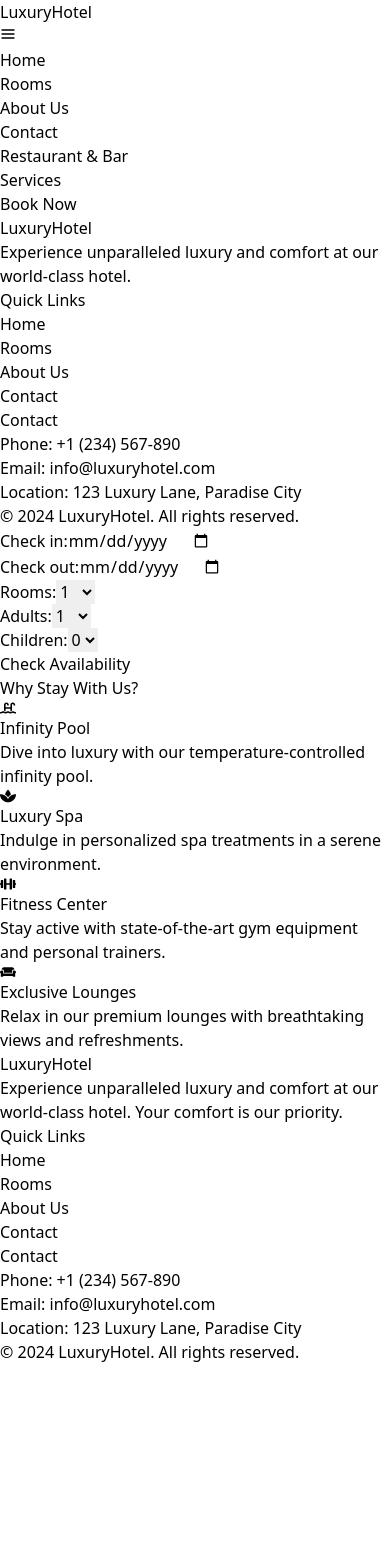
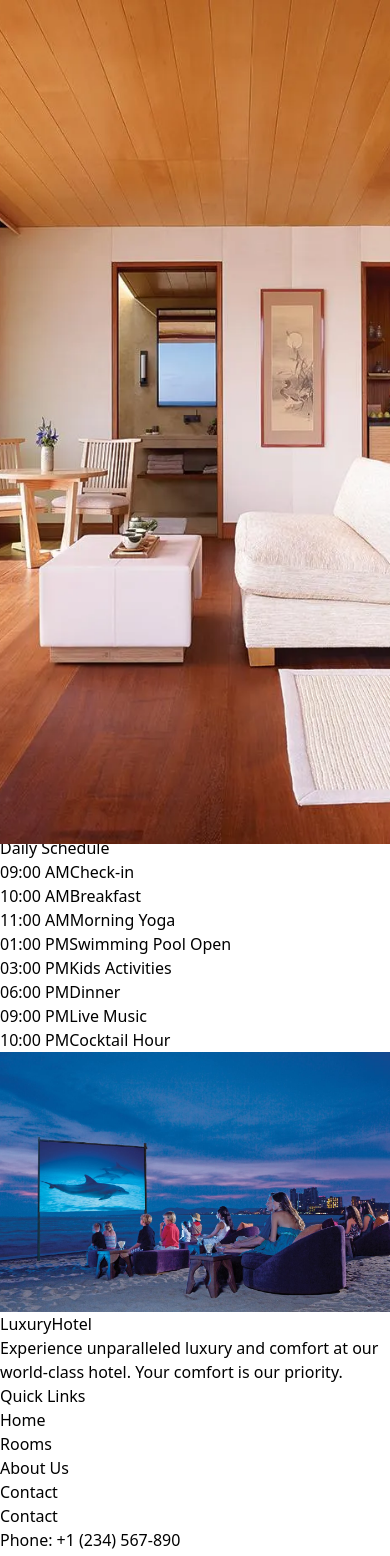
Before and after one commit to Ruhanpaco/luxury-hotel-website, a Next.js app: page / in a window 390 px wide. Shown: the top 1556 px of the page. Before the commit the page ends 1364 px from the top, so only its background shows below. Built offline with nearby package versions, Linux system fonts and the light colour scheme.

Commit message:
Fix overlapping components, improve responsive design, and reuse footer component

```diff
--- a/src/app/components/Hero.tsx
+++ b/src/app/components/Hero.tsx
@@ -1,65 +1,52 @@
 "use client";
 
-import Link from "next/link";
+import { motion } from "framer-motion";
+import Image from "next/image";
+import Link from "next/link"; // Import the Link component
 
-const Footer = () => {
+const Hero = () => {
   return (
-    <footer className="bg-[#a77b50] text-white">
-      <div className="container mx-auto py-10 px-6 md:px-12">
-        <div className="grid grid-cols-1 md:grid-cols-3 gap-8">
-          {/* About Section */}
-          <div>
-            <h3 className="text-xl font-bold mb-4">LuxuryHotel</h3>
-            <p className="text-sm">
-              Experience unparalleled luxury and comfort at our world-class hotel.
-            </p>
-          </div>
+    <motion.section
+      className="relative w-full h-[500px] flex items-center justify-center overflow-hidden"
+      initial={{ opacity: 0 }}
+      animate={{ opacity: 1 }}
+      transition={{ duration: 1.5, ease: "easeInOut" }}
+      style={{ marginTop: "0px" }} // Ensures it directly touches the navbar
+    >
+      {/* Background Image */}
+      <Image
+        src="/assets/images/luxury-hotel.jpg" // Replace with your image path
+        alt="Luxury Hotel"
+        layout="fill"
+        objectFit="cover"
+        quality={100}
+        priority
+      />
 
-          {/* Quick Links */}
-          <div>
-            <h3 className="text-xl font-bold mb-4">Quick Links</h3>
-            <ul className="space-y-2">
-              <li>
-                <Link href="/">
-                  <a className="text-sm hover:underline">Home</a>
-                </Link>
-              </li>
-              <li>
-                <Link href="/rooms">
-                  <a className="text-sm hover:underline">Rooms</a>
-                </Link>
-              </li>
-              <li>
-                <Link href="/about">
-                  <a className="text-sm hover:underline">About Us</a>
-                </Link>
-              </li>
-              <li>
-                <Link href="/contact">
-                  <a className="text-sm hover:underline">Contact</a>
-                </Link>
-              </li>
-            </ul>
-          </div>
+      {/* Overlay */}
+      <div className="absolute inset-0 bg-black bg-opacity-50"></div>
 
-          {/* Contact Information */}
-          <div>
-            <h3 className="text-xl font-bold mb-4">Contact</h3>
-            <ul className="space-y-2">
-              <li className="text-sm">Phone: +1 (234) 567-890</li>
-              <li className="text-sm">Email: info@luxuryhotel.com</li>
-              <li className="text-sm">Location: 123 Luxury Lane, Paradise City</li>
-            </ul>
-          </div>
-        </div>
-
-        {/* Footer Bottom */}
-        <div className="mt-8 text-center text-sm text-gray-200">
-          © {new Date().getFullYear()} LuxuryHotel. All rights reserved.
-        </div>
-      </div>
-    </footer>
+      {/* Hero Content */}
+      <motion.div
+        className="relative flex flex-col justify-center items-center text-center text-white px-4"
+        initial={{ y: 50, opacity: 0 }}
+        animate={{ y: 0, opacity: 1 }}
+        transition={{ duration: 1, delay: 0.5, ease: "easeOut" }}
+      >
+        <h1 className="text-3xl md:text-5xl font-bold mb-4 leading-tight">
+          Welcome to LuxuryHotel
+        </h1>
+        <p className="text-lg md:text-xl mb-6 font-light">
+          Experience unparalleled luxury and comfort.
+        </p>
+        <Link href="/book">
+          <a className="px-6 py-2 bg-white text-black rounded-md hover:bg-gray-200">
+            Book Now
+          </a>
+        </Link>
+      </motion.div>
+    </motion.section>
   );
 };
 
-export default Footer;
+export default Hero;
--- a/src/app/page.tsx
+++ b/src/app/page.tsx
@@ -5,6 +5,8 @@ import Hero from "./components/Hero";
 import ReservationForm from "./components/ReservationForm";
 import { FaSwimmingPool, FaSpa, FaDumbbell, FaCouch } from "react-icons/fa";
 
+
+// FeatureCard Props Type
 type FeatureCardProps = {
   icon: React.ReactNode;
   title: string;
@@ -28,26 +30,18 @@ function FeatureCard({ icon, title, description }: FeatureCardProps) {
 
 export default function Home() {
   return (
-    <div className="w-full bg-white text-black font-inter relative">
+    <div className="w-full bg-white text-black font-inter">
       {/* Hero Section */}
       <div className="relative">
         <Hero />
-
         {/* Reservation Form */}
-        <div className="absolute inset-x-0 mx-auto -bottom-16 z-10 w-full max-w-5xl reservation-form-wrapper">
+        <div className="absolute inset-x-0 mx-auto -bottom-12 z-10 w-full max-w-5xl">
           <ReservationForm />
         </div>
       </div>
 
       {/* Why Stay With Us */}
-      <motion.section
-        id="why-us"
-        className="py-20 bg-white"
-        initial={{ opacity: 0, y: 50 }}
-        whileInView={{ opacity: 1, y: 0 }}
-        viewport={{ once: true }}
-        transition={{ duration: 1 }}
-      >
+      <section className="py-20 bg-white">
         <div className="max-w-6xl mx-auto px-6 text-center">
           <h2 className="text-3xl md:text-5xl font-playfair text-black mb-12">
             Why Stay With Us?
@@ -75,7 +69,58 @@ export default function Home() {
             />
           </div>
         </div>
-      </motion.section>
+      </section>
+
+      {/* Activities & Schedule */}
+      <section className="py-20 bg-gray-50">
+        <div className="max-w-6xl mx-auto px-6">
+          <h2 className="text-3xl md:text-5xl font-playfair text-black text-center mb-12">
+            Activities & Schedule
+          </h2>
+          <div className="grid grid-cols-1 md:grid-cols-2 gap-8 items-center">
+            {/* Left: Schedule */}
+            <div className="bg-white rounded-lg shadow-lg p-6">
+              <h3 className="text-xl font-bold mb-4 text-black">
+                Daily Schedule
+              </h3>
+              <ul className="space-y-4">
+                {[
+                  { time: "09:00 AM", activity: "Check-in" },
+                  { time: "10:00 AM", activity: "Breakfast" },
+                  { time: "11:00 AM", activity: "Morning Yoga" },
+                  { time: "01:00 PM", activity: "Swimming Pool Open" },
+                  { time: "03:00 PM", activity: "Kids Activities" },
+                  { time: "06:00 PM", activity: "Dinner" },
+                  { time: "09:00 PM", activity: "Live Music" },
+                  { time: "10:00 PM", activity: "Cocktail Hour" },
+                ].map((item, index) => (
+                  <li
+                    key={index}
+                    className="flex justify-between items-center hover:bg-gray-100 transition-colors rounded-lg px-4 py-2"
+                  >
+                    <span className="text-lg font-semibold text-black">
+                      {item.time}
+                    </span>
+                    <span className="text-lg text-gray-600">
+                      {item.activity}
+                    </span>
+                  </li>
+                ))}
+              </ul>
+            </div>
+            {/* Right: Image */}
+            <div className="relative overflow-hidden rounded-lg shadow-lg">
+              <img
+                src="/assets/images/activities.jpg"
+                alt="Hotel Activities"
+                className="w-full h-full object-cover transform hover:scale-105 transition-transform duration-500"
+              />
+            </div>
+          </div>
+        </div>
+      </section>
+
+
     </div>
   );
 }
```
